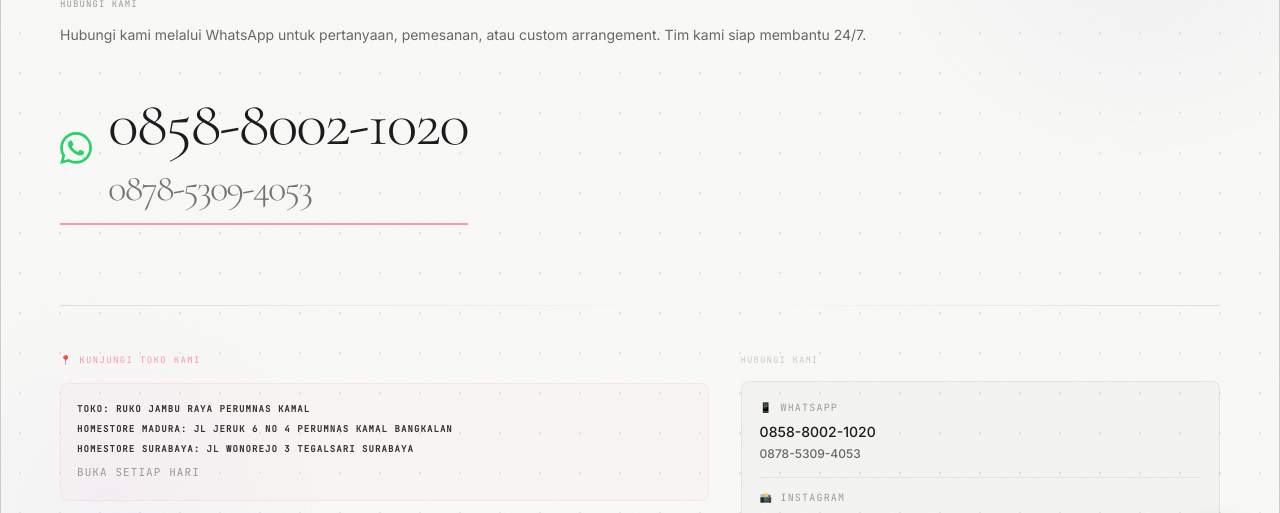
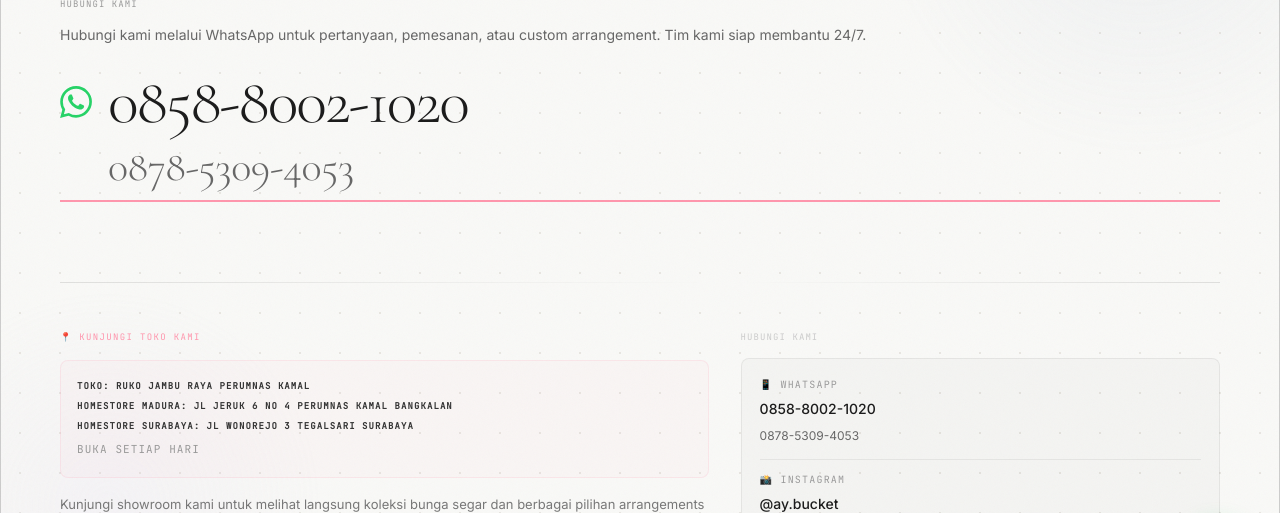
Before and after one commit to robet31/UMKM-Ay-Bucket, a React (Vite) app: page /contact in a window 1280 px wide. Shown: the part 187-700 px from the top of the page. Built offline with nearby package versions, Linux system fonts and the light colour scheme; no server answers.

Commit message:
feat: split contact WhatsApp numbers into separate clickable links

```diff
--- a/src/app/pages/contact.tsx
+++ b/src/app/pages/contact.tsx
@@ -48,6 +48,10 @@ export function Contact() {
     return () => window.removeEventListener("siteConfigChanged", handler);
   }, []);
   const config = getSiteConfig();
+  const msg = language === "id"
+    ? "Halo Ay Bucket! Saya ingin bertanya tentang produk dan pemesanan bunga 🌸"
+    : "Hello Ay Bucket! I'd like to ask about products and flower ordering 🌸";
+
   const testimonials = useMemo(
     () => [
       { id: "t1", quote: "Pelayanan cepat dan buketnya sangat cantik, recommended!", name: "Budi Santoso", role: language === "id" ? "Pelanggan" : "Customer" },
@@ -57,6 +61,7 @@ export function Contact() {
     ],
     [language],
   );
+
   return (
     <PageTransition>
       <div
@@ -86,48 +91,77 @@ export function Contact() {
             </p>
           </motion.div>
 
+
+          <div style={{ display: "flex", flexDirection: "column", gap: "12px", borderBottom: "2px solid #ff96ad", paddingBottom: "12px" }}>
             <motion.a
-            href={getWhatsAppLink()}
+              href={getWhatsAppLink(msg, 1)}
               target="_blank"
               rel="noopener noreferrer"
-            initial={{ opacity: 0, y: 30 }}
-            animate={{ opacity: 1, y: 0 }}
-            transition={{ delay: 0.5, duration: 1, ease: [0.22, 1, 0.36, 1] }}
-            className="mt-4 block"
+              initial={{ opacity: 0, x: -20 }}
+              animate={{ opacity: 1, x: 0 }}
+              transition={{ delay: 0.5, duration: 0.8 }}
               style={{
                 fontFamily: "'Cormorant Garamond', serif",
-              fontSize: "clamp(28px, 5vw, 64px)",
+                fontSize: "clamp(34px, 6vw, 64px)",
                 fontWeight: 300,
                 color: "#1a1a1a",
-              lineHeight: 1.2,
+                lineHeight: 1,
                 letterSpacing: "-0.03em",
                 textDecoration: "none",
-              borderBottom: "2px solid #ff96ad",
-              paddingBottom: "12px",
                 display: "inline-flex",
                 alignItems: "center",
                 gap: "16px",
                 transition: "all 0.3s ease",
               }}
               onMouseEnter={(e) => {
-              (e.currentTarget as any).style.color = "#ff96ad";
-              (e.currentTarget as any).style.paddingBottom = "14px";
+                e.currentTarget.style.color = "#ff96ad";
+                e.currentTarget.style.transform = "translateX(8px)";
               }}
               onMouseLeave={(e) => {
-              (e.currentTarget as any).style.color = "#1a1a1a";
-              (e.currentTarget as any).style.paddingBottom = "12px";
+                e.currentTarget.style.color = "#1a1a1a";
+                e.currentTarget.style.transform = "translateX(0)";
               }}
             >
               <svg width="32" height="32" viewBox="0 0 24 24" fill="#25D366" style={{ flexShrink: 0 }}>
                 <path d="M17.472 14.382c-.297-.149-1.758-.867-2.03-.967-.273-.099-.471-.148-.67.15-.197.297-.767.966-.94 1.164-.173.199-.347.223-.644.075-.297-.15-1.255-.463-2.39-1.475-.883-.788-1.48-1.761-1.653-2.059-.173-.297-.018-.458.13-.606.134-.133.298-.347.446-.52.149-.174.198-.298.298-.497.099-.198.05-.371-.025-.52-.075-.149-.669-1.612-.916-2.207-.242-.579-.487-.5-.669-.51-.173-.008-.371-.01-.57-.01-.198 0-.52.074-.792.372-.272.297-1.04 1.016-1.04 2.479 0 1.462 1.065 2.875 1.213 3.074.149.198 2.096 3.2 5.077 4.487.709.306 1.262.489 1.694.625.712.227 1.36.195 1.871.118.571-.085 1.758-.719 2.006-1.413.248-.694.248-1.289.173-1.413-.074-.124-.272-.198-.57-.347m-5.421 7.403h-.004a9.87 9.87 0 01-5.031-1.378l-.361-.214-3.741.982.998-3.648-.235-.374a9.86 9.86 0 01-1.51-5.26c.001-5.45 4.436-9.884 9.888-9.884 2.64 0 5.122 1.03 6.988 2.898a9.825 9.825 0 012.893 6.994c-.003 5.45-4.437 9.884-9.885 9.884m8.413-18.297A11.815 11.815 0 0012.05 0C5.495 0 .16 5.335.157 11.892c0 2.096.547 4.142 1.588 5.945L.057 24l6.305-1.654a11.882 11.882 0 005.683 1.448h.005c6.554 0 11.89-5.335 11.893-11.893a11.821 11.821 0 00-3.48-8.413z" />
               </svg>
-            <span style={{ display: "flex", flexDirection: "column", gap: "2px" }}>
-              <span>{config.whatsappDisplay}</span>
+              {config.whatsappDisplay}
+            </motion.a>
             {config.whatsappNumber2 && (
-                <span style={{ fontSize: "0.6em", opacity: 0.6 }}>{config.whatsappDisplay2}</span>
+              <motion.a
+                href={getWhatsAppLink(msg, 2)}
+                target="_blank"
+                rel="noopener noreferrer"
+                initial={{ opacity: 0, x: -20 }}
+                animate={{ opacity: 1, x: 0 }}
+                transition={{ delay: 0.6, duration: 0.8 }}
+                style={{
+                  fontFamily: "'Cormorant Garamond', serif",
+                  fontSize: "clamp(24px, 4vw, 42px)",
+                  fontWeight: 300,
+                  color: "#666",
+                  lineHeight: 1,
+                  letterSpacing: "-0.01em",
+                  textDecoration: "none",
+                  display: "inline-flex",
+                  alignItems: "center",
+                  gap: "16px",
+                  marginLeft: "48px",
+                  transition: "all 0.3s ease",
+                }}
+                onMouseEnter={(e) => {
+                  e.currentTarget.style.color = "#ff96ad";
+                  e.currentTarget.style.transform = "translateX(8px)";
+                }}
+                onMouseLeave={(e) => {
+                  e.currentTarget.style.color = "#666";
+                  e.currentTarget.style.transform = "translateX(0)";
+                }}
+              >
+                {config.whatsappDisplay2}
+              </motion.a>
             )}
-            </span>
-          </motion.a>
+          </div>
 
           <motion.div
             initial={{ opacity: 0 }}
@@ -201,15 +235,30 @@ export function Contact() {
                 >
                   <div style={{ marginBottom: "14px" }}>
                     <span style={{ ...mono, color: "#999", fontSize: "10px", marginBottom: "6px", display: "block" }}>📱 WhatsApp</span>
-                    <p style={{ fontFamily: "'Inter', sans-serif", fontSize: "14px", margin: 0, color: "#1a1a1a", fontWeight: 500 }}>
+                    <div style={{ display: "flex", flexDirection: "column", gap: "8px" }}>
+                      <a
+                        href={getWhatsAppLink(msg, 1)}
+                        target="_blank"
+                        rel="noopener noreferrer"
+                        style={{ fontFamily: "'Inter', sans-serif", fontSize: "14px", margin: 0, color: "#1a1a1a", fontWeight: 500, textDecoration: "none", transition: "color 0.2s" }}
+                        onMouseEnter={(e) => e.currentTarget.style.color = "#ff96ad"}
+                        onMouseLeave={(e) => e.currentTarget.style.color = "#1a1a1a"}
+                      >
                         {config.whatsappDisplay}
+                      </a>
                       {config.whatsappNumber2 && (
-                        <>
-                          <br />
-                          <span style={{ fontSize: "12px", color: "#666" }}>{config.whatsappDisplay2}</span>
-                        </>
+                        <a
+                          href={getWhatsAppLink(msg, 2)}
+                          target="_blank"
+                          rel="noopener noreferrer"
+                          style={{ fontFamily: "'Inter', sans-serif", fontSize: "12px", margin: 0, color: "#666", textDecoration: "none", transition: "color 0.2s" }}
+                          onMouseEnter={(e) => e.currentTarget.style.color = "#ff96ad"}
+                          onMouseLeave={(e) => e.currentTarget.style.color = "#666"}
+                        >
+                          {config.whatsappDisplay2}
+                        </a>
                       )}
-                    </p>
+                    </div>
                   </div>
                   <div style={{ marginBottom: "14px", paddingTop: "12px", borderTopWidth: "1px", borderTopStyle: "solid", borderTopColor: "rgba(0,0,0,0.06)" }}>
                     <span style={{ ...mono, color: "#999", fontSize: "10px", marginBottom: "6px", display: "block" }}>📸 Instagram</span>
```
Also changed, not shown: 1 other file (tests, documents, lock files or other folders). Lines whose indentation alone changed are shown as unchanged.
